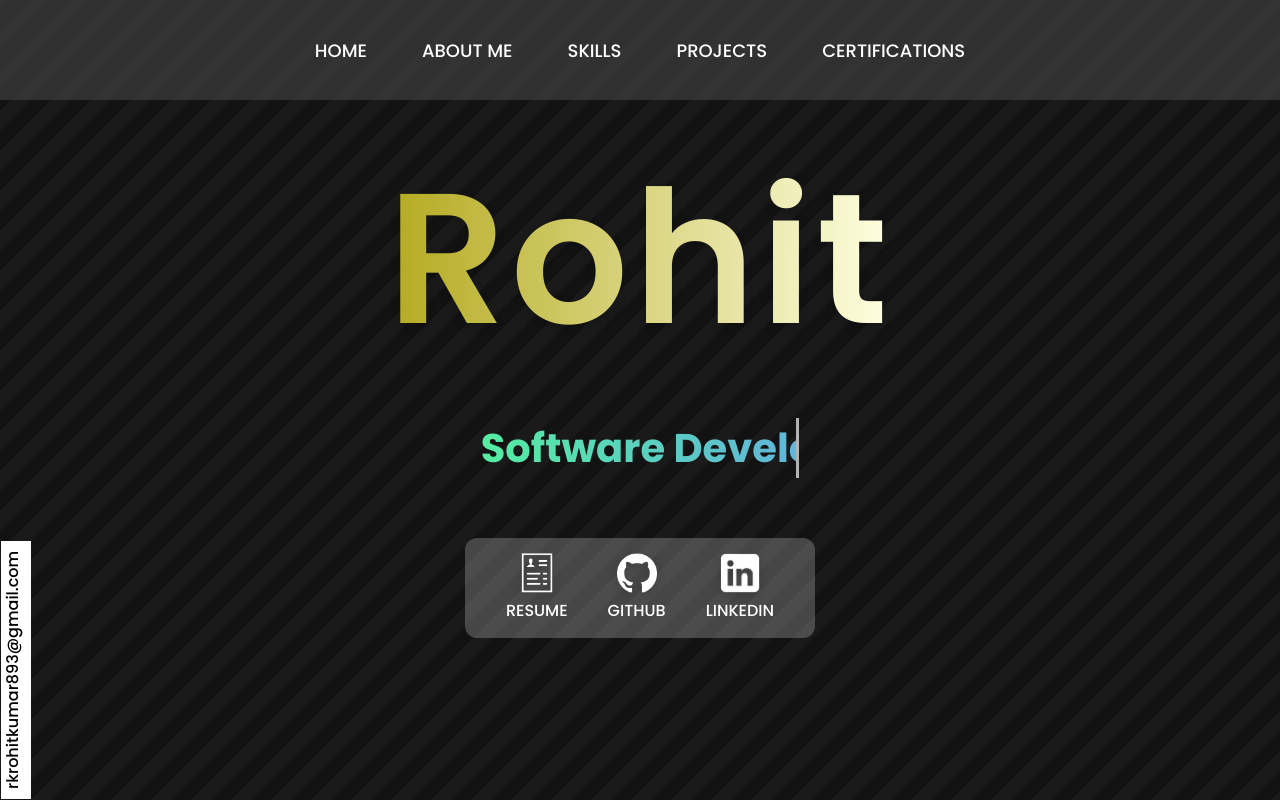
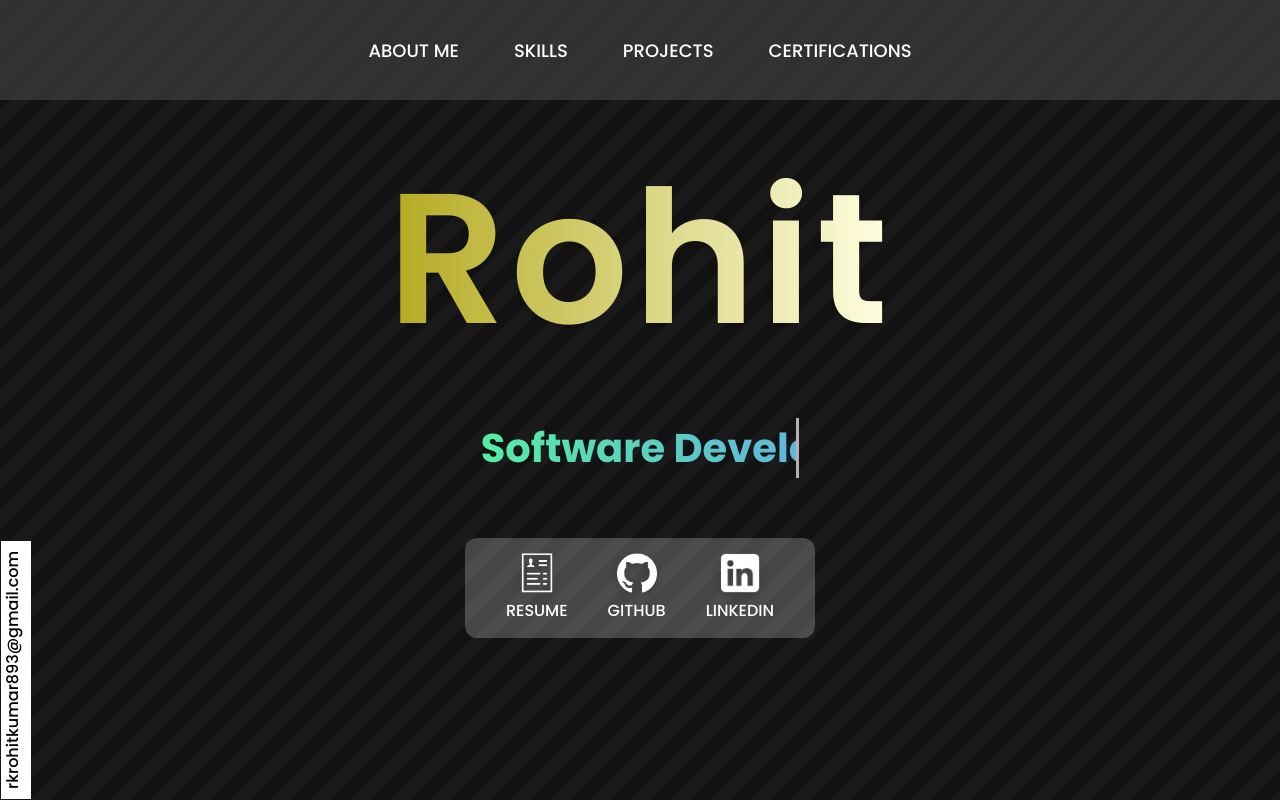
Before and after one commit to rohitkumar893/portfolio, a React (Vite) app: page / in a window 1280 px wide. Shown: the top 801 px of the page. Built offline with nearby package versions, Linux system fonts and the light colour scheme.

Commit message:
update: navbar

```diff
--- a/src/components/Navbar.jsx
+++ b/src/components/Navbar.jsx
@@ -16,7 +16,6 @@ const Navbar = () => {
 
         {/* Desktop Menu */}
         <div className='hidden md:flex gap-[55px] justify-center items-center w-full'>
-          <a href="#home"><h1>HOME</h1></a>
           <a href="#about"><h1>ABOUT ME</h1></a>
           <a href="#skills"><h1>SKILLS</h1></a>
           <a href="#projects"><h1>PROJECTS</h1></a>
@@ -27,7 +26,6 @@ const Navbar = () => {
       {/* Mobile Menu */}
       {isOpen && (
           <div className='fixed top-0 left-0 w-full h-full bg-black z-40 flex flex-col gap-8 px-6 pt-[120px] text-[22px] text-white'>
-            <a href="#home" onClick={() => setIsOpen(false)}><h1>HOME</h1></a>
             <a href="#about" onClick={() => setIsOpen(false)}><h1>ABOUT ME</h1></a>
             <a href="#skills" onClick={() => setIsOpen(false)}><h1>SKILLS</h1></a>
             <a href="#projects" onClick={() => setIsOpen(false)}><h1>PROJECTS</h1></a>
```
